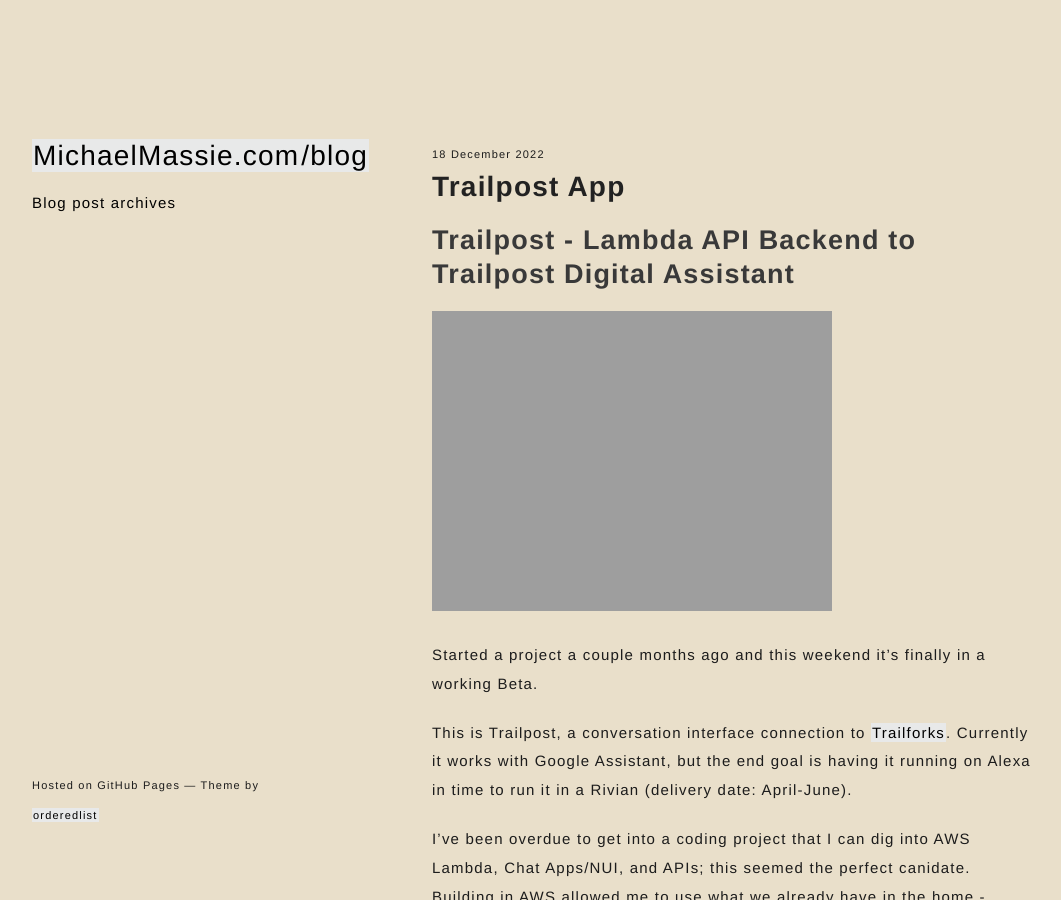
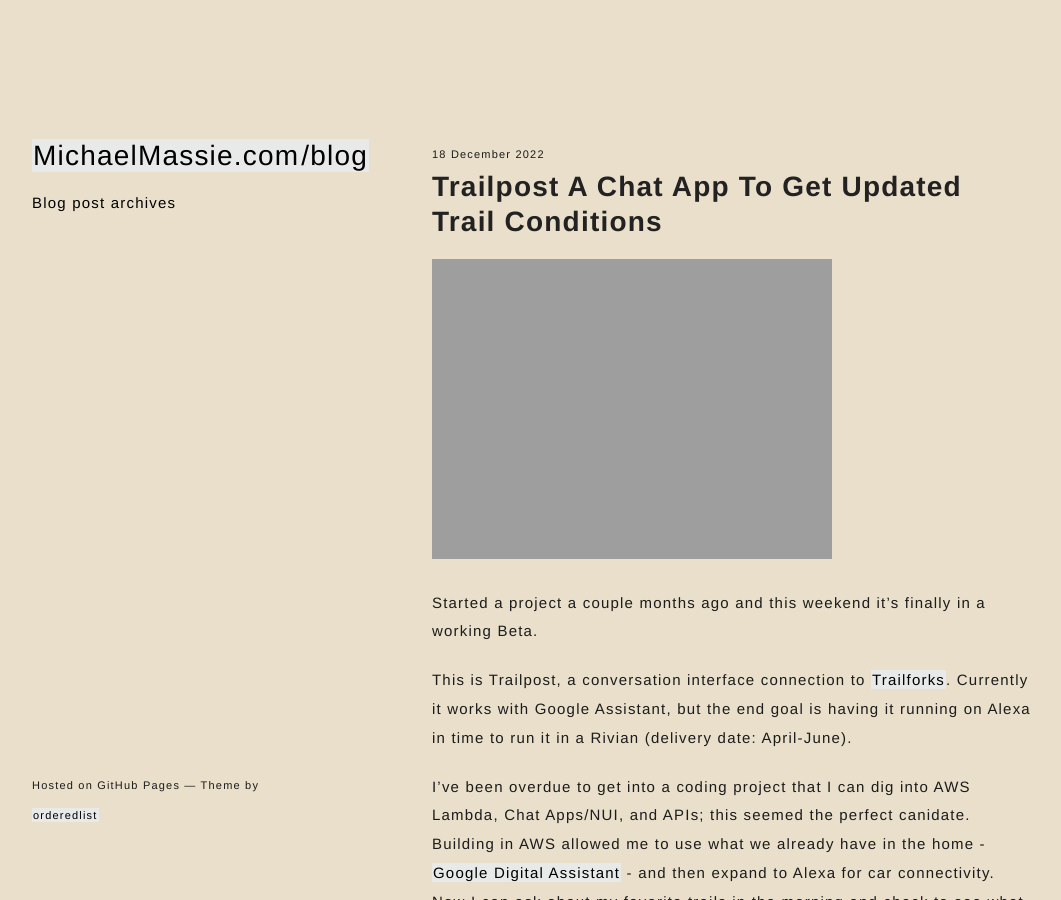
Before and after one commit to mmassie/mmassie.github.io, a Jekyll site: the page built from _posts/2022-12-18-TrailPost---A-Chat-App-to-get-updated-trail-conditions.md, in a window 1280 px wide and 900 px high. Shown: the whole window, without its empty margins (108-1169 px from the left). Built offline with Jekyll 4.4.1, drawn with Linux system fonts in a browser that asks for light colours.

Commit message:
fixing new post header

```diff
--- a/_posts/2022-12-18-TrailPost-App.md
+++ b/_posts/2022-12-18-TrailPost---A-Chat-App-to-get-updated-trail-conditions.md
@@ -3,7 +3,6 @@ layout: post
 tags: project, tech, app
 image: https://michaelmassie.com/assets/img/trailpostApp.JPG
 ---
-## Trailpost - Lambda API Backend to Trailpost Digital Assistant
 
 ![Traipost](https://michaelmassie.com/assets/img/trailpostApp.JPG)
 
```
